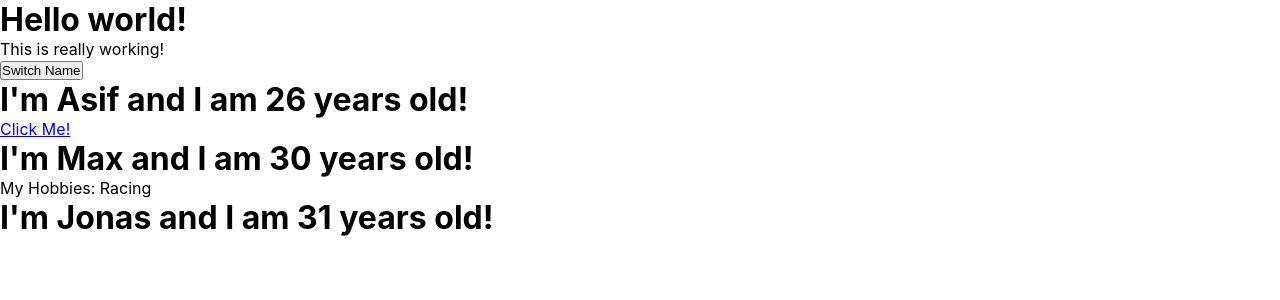
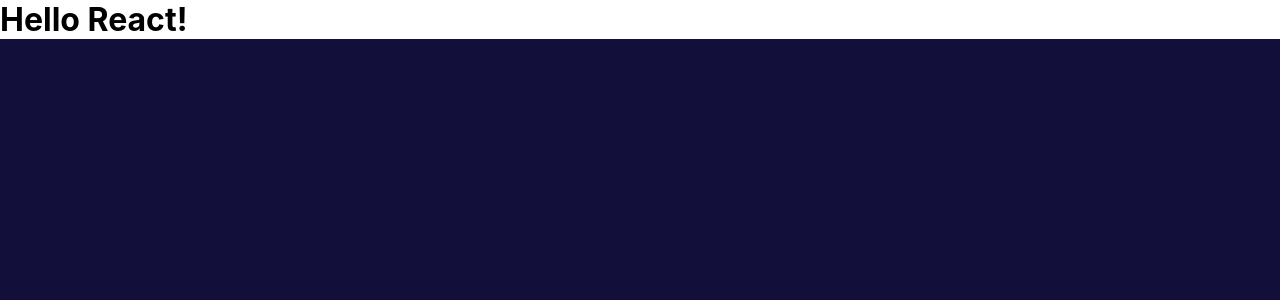
Before and after one commit to Asif-newaz/try-react, a React (Create React App) app: page / in a window 1280 px wide. Shown: the top 300 px of the page. Built offline with nearby package versions, Linux system fonts and the light colour scheme.

Commit message:
update app.js

```diff
--- a/src/App.js
+++ b/src/App.js
@@ -1,40 +1,52 @@
 // import React, { Component } from "react";
-import React, { useState } from "react";
+// import React, { useState } from "react";
+import React from "react";
 import "./App.css";
-import Person from "./Person/Person";
+// import Person from "./Person/Person";
 // import { Button } from "@material-ui/core";
 // import logo from "./logo.svg";
 // import { Autocomplete } from "@material-ui/lab";
 // import TextField from '@material-ui/core/TextField';
+import Nav from "./components/Twitter/Nav";
+import Tweets from "./components/Twitter/Tweets";
 
 // Functional component
-function App(props) {
-  const [personsState, setPersonsState] = useState({
-    persons: [
-      { name: "Asif", age: 26 },
-      { name: "Max", age: 30 },
-      { name: "Jonas", age: 31 },
-    ],
+function App() {
 
-    otherState: "Some other value",
-  });
+  const name = "developedByAsif";
+  const age = "26";
 
-  console.log(personsState);
+  // const [personsState, setPersonsState] = useState({
+  //   persons: [
+  //     { name: "Asif", age: 26 },
+  //     { name: "Max", age: 30 },
+  //     { name: "Jonas", age: 31 },
+  //   ],
 
-  const switchNameHandler = () => {
-    setPersonsState({
-      persons: [
-        { name: "Asif Newaz", age: 27 },
-        { name: "Maximillian", age: 30 },
-        { name: "Jonas", age: 31 },
-      ],
-    });
-  };
+  //   otherState: "Some other value",
+  // });
+
+  // console.log(personsState);
+
+  // const switchNameHandler = () => {
+  //   setPersonsState({
+  //     persons: [
+  //       { name: "Asif Newaz", age: 27 },
+  //       { name: "Maximillian", age: 30 },
+  //       { name: "Jonas", age: 31 },
+  //     ],
+  //   });
+  // };
 
   // Working with state
   return (
     <div className="App">
-      <h1>Hello world!</h1>
+      <h1>Hello React!</h1>
+      <div className="home">
+        <Nav />
+        <Tweets me={name} age={age} />
+      </div>
+      {/* <h1>Hello world!</h1>
       <p>This is really working!</p>
 
       <button onClick={switchNameHandler}>Switch Name</button>
@@ -56,7 +68,7 @@ function App(props) {
       <Person
         name={personsState.persons[2].name}
         age={personsState.persons[2].age}
-      />
+      /> */}
     </div>
   );
 
```
